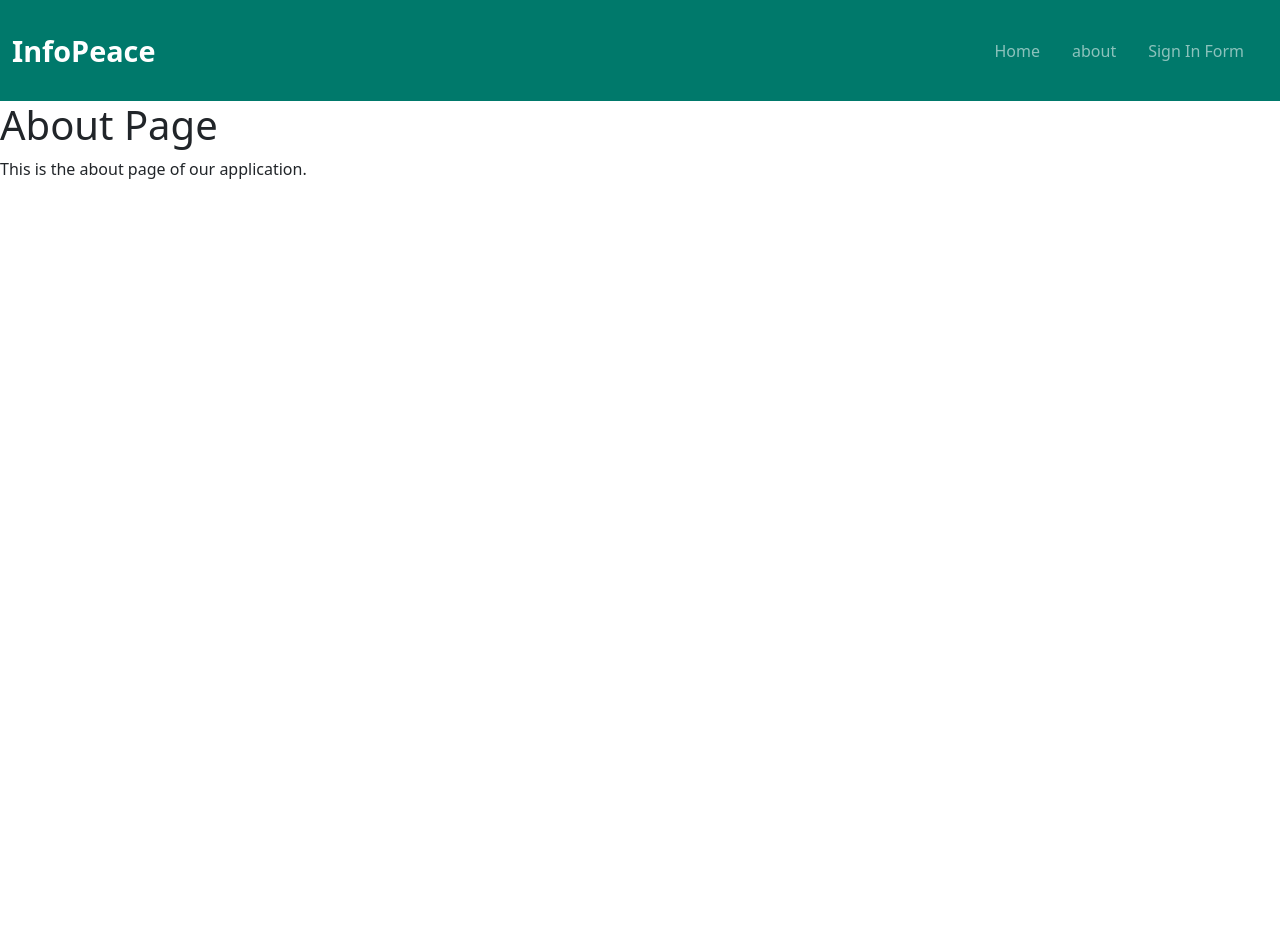
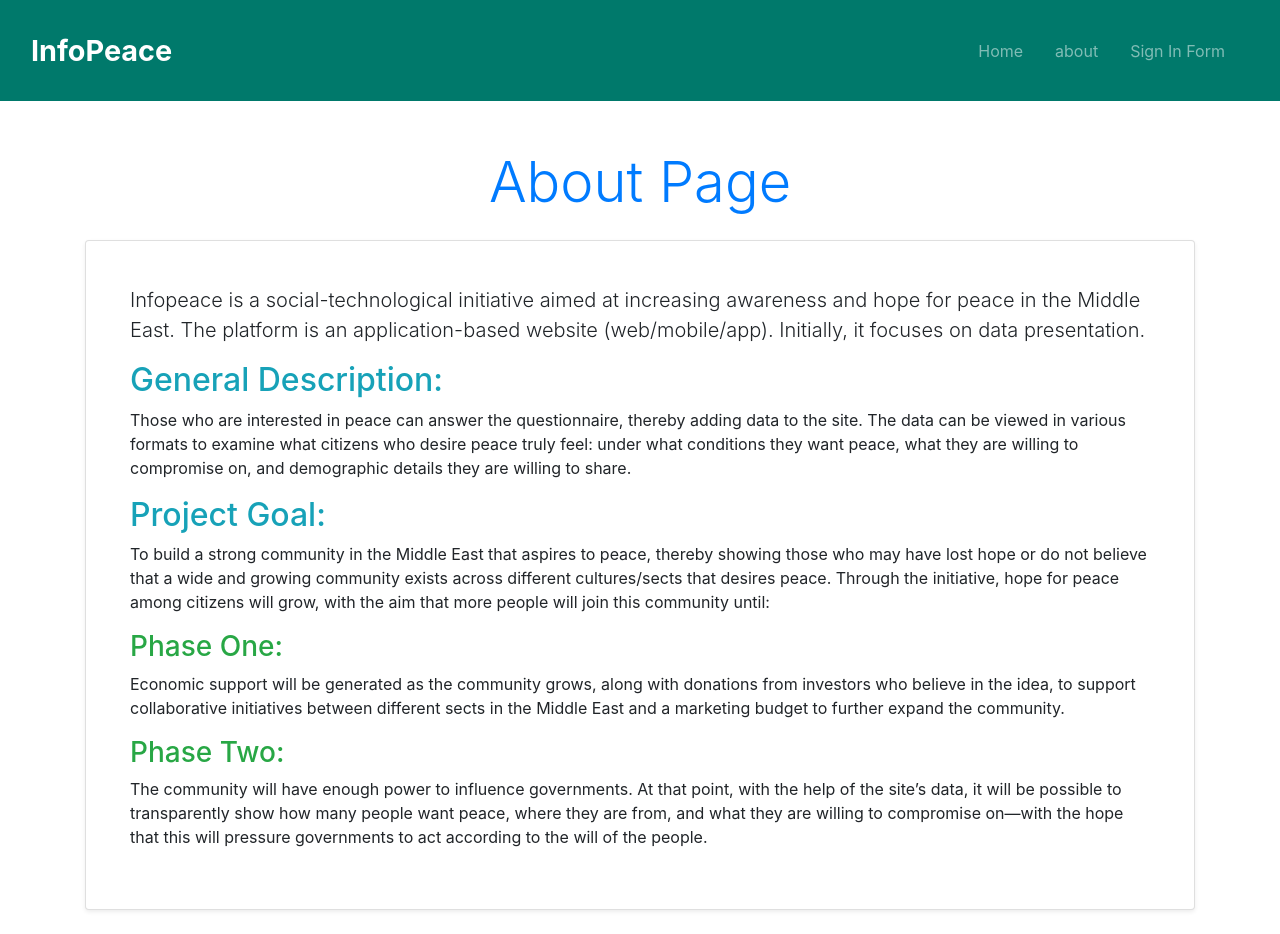
Before and after one commit to nogaanaby/infoPeace-client, a React (Create React App) app: page /about in a window 1280 px wide. Before the commit the page ends 800 px from the top, so only its background shows below. Built offline with nearby package versions, Linux system fonts and the light colour scheme.

Commit message:
add an about page

```diff
--- a/src/TXTPage.js
+++ b/src/TXTPage.js
@@ -1,10 +1,35 @@
 import React from 'react';
+import 'bootstrap/dist/css/bootstrap.min.css';
 
 const TXTPage = () => {
     return (
-        <div>
-            <h1>About Page</h1>
-            <p>This is the about page of our application.</p>
+        <div className="container mt-5">
+            <div className="text-center mb-4">
+                <h1 className="display-4 text-primary">About Page</h1>
+            </div>
+            <div className="card shadow-sm p-4 mb-4 bg-white rounded">
+                <div className="card-body">
+                    <p className="lead">
+                        Infopeace is a social-technological initiative aimed at increasing awareness and hope for peace in the Middle East. The platform is an application-based website (web/mobile/app). Initially, it focuses on data presentation.
+                    </p>
+                    <h2 className="text-info">General Description:</h2>
+                    <p>
+                        Those who are interested in peace can answer the questionnaire, thereby adding data to the site. The data can be viewed in various formats to examine what citizens who desire peace truly feel: under what conditions they want peace, what they are willing to compromise on, and demographic details they are willing to share.
+                    </p>
+                    <h2 className="text-info">Project Goal:</h2>
+                    <p>
+                        To build a strong community in the Middle East that aspires to peace, thereby showing those who may have lost hope or do not believe that a wide and growing community exists across different cultures/sects that desires peace. Through the initiative, hope for peace among citizens will grow, with the aim that more people will join this community until:
+                    </p>
+                    <h3 className="text-success">Phase One:</h3>
+                    <p>
+                        Economic support will be generated as the community grows, along with donations from investors who believe in the idea, to support collaborative initiatives between different sects in the Middle East and a marketing budget to further expand the community.
+                    </p>
+                    <h3 className="text-success">Phase Two:</h3>
+                    <p>
+                        The community will have enough power to influence governments. At that point, with the help of the site’s data, it will be possible to transparently show how many people want peace, where they are from, and what they are willing to compromise on—with the hope that this will pressure governments to act according to the will of the people.
+                    </p>
+                </div>
+            </div>
         </div>
     );
 };
--- a/src/index.js
+++ b/src/index.js
@@ -6,7 +6,14 @@ import reportWebVitals from './reportWebVitals';
 
 const root = ReactDOM.createRoot(document.getElementById('root'));
 root.render(
+
   <React.StrictMode>
+      <link
+      rel="stylesheet"
+      href="https://stackpath.bootstrapcdn.com/bootstrap/4.5.2/css/bootstrap.min.css"/>
+      <script src="https://code.jquery.com/jquery-3.5.1.slim.min.js"></script>
+      <script src="https://cdn.jsdelivr.net/npm/@popperjs/core@2.5.4/dist/umd/popper.min.js"></script>
+      <script src="https://stackpath.bootstrapcdn.com/bootstrap/4.5.2/js/bootstrap.min.js"></script>
     <App />
   </React.StrictMode>
 );
```
